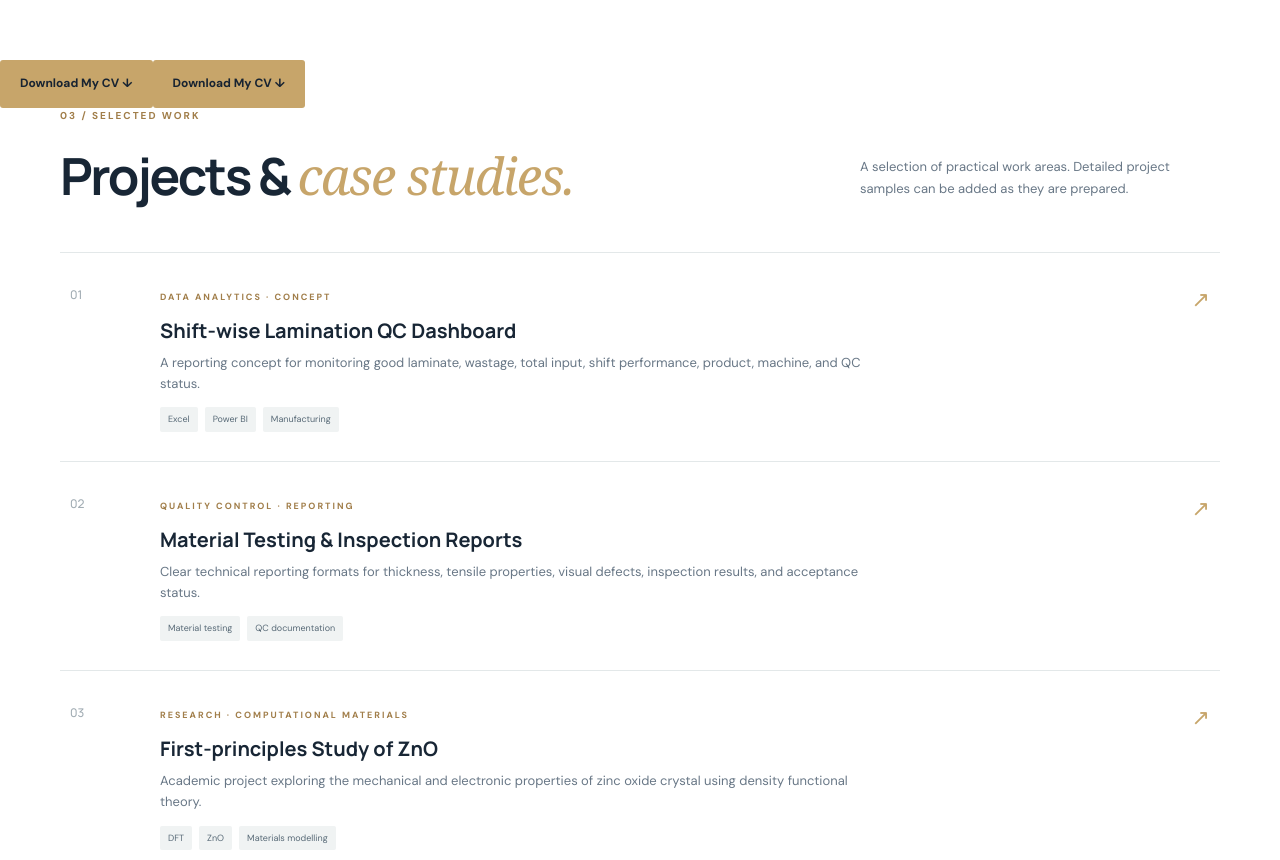
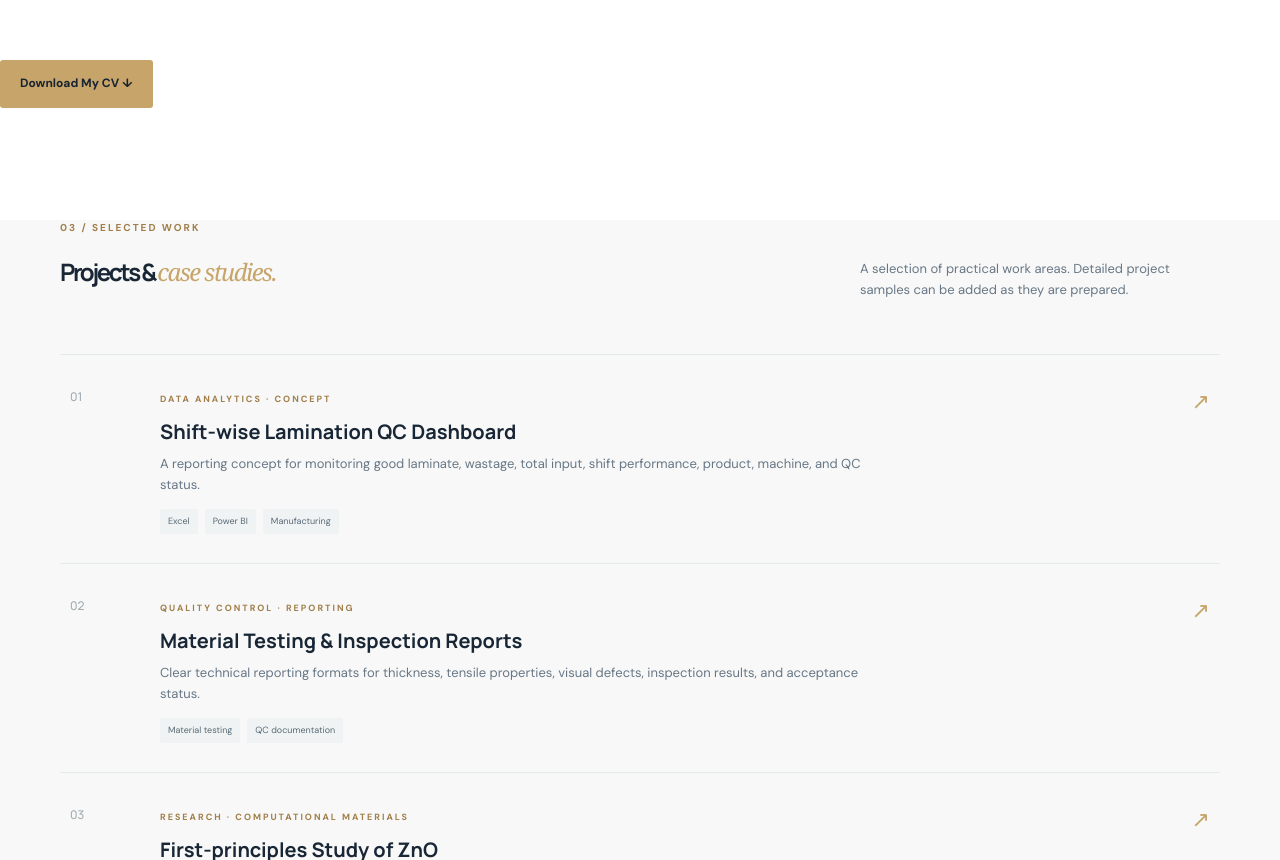
Before and after one commit to suaibahmed594-gif/My-portfolio, a plain HTML site: page index.html in a window 1280 px wide. Shown: the part 2127-2987 px from the top of the page. Drawn offline with Linux system fonts and the light colour scheme; a script that the page names is missing.

Commit message:
Update index.html

```diff
--- a/index.html
+++ b/index.html
@@ -81,12 +81,15 @@
       </div>
     </section>
 
-    <section class="section projects-section" id="projects"><a href="Suaib_Hossain_CV.pdf" download
-   class="button button-primary">
-   Download My CV ↓
-</a><a href="Suaib_Hossain_CV.pdf" download
-   class="button button-primary">
-   Download My CV ↓
+    <section class="section projects-section" id="projects">
+
+    <a href="./Suaib_Hossain_CV.pdf"
+       download="Md_Suaib_Hossain_CV.pdf"
+       class="button button-primary">
+       Download My CV ↓
+    </a>
+
+</section>
 </a>
       <div class="container">
         <div class="section-heading"><div><div class="section-kicker">03 / SELECTED WORK</div><h2>Projects & <em>case studies.</em></h2></div><p>A selection of practical work areas. Detailed project samples can be added as they are prepared.</p></div>
```
